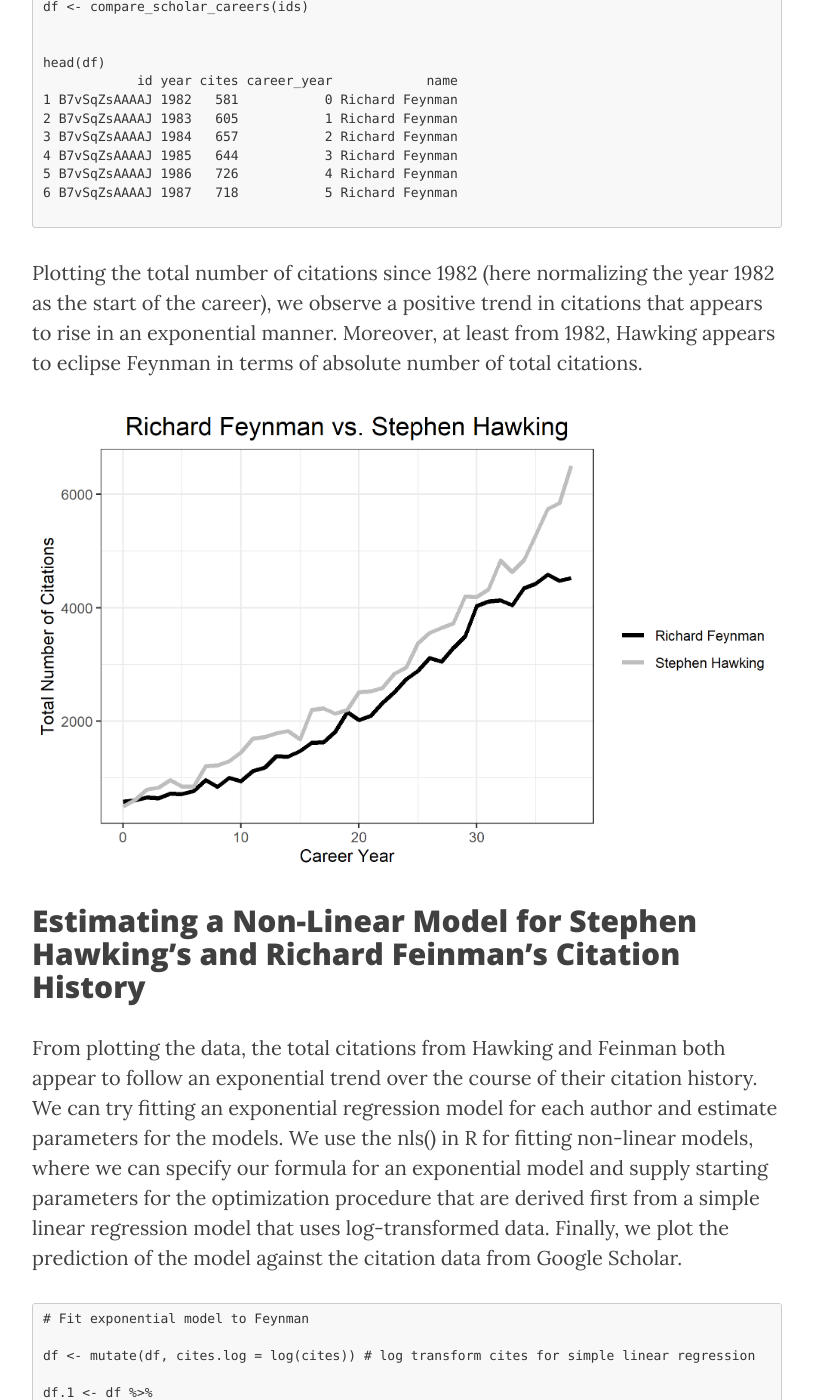
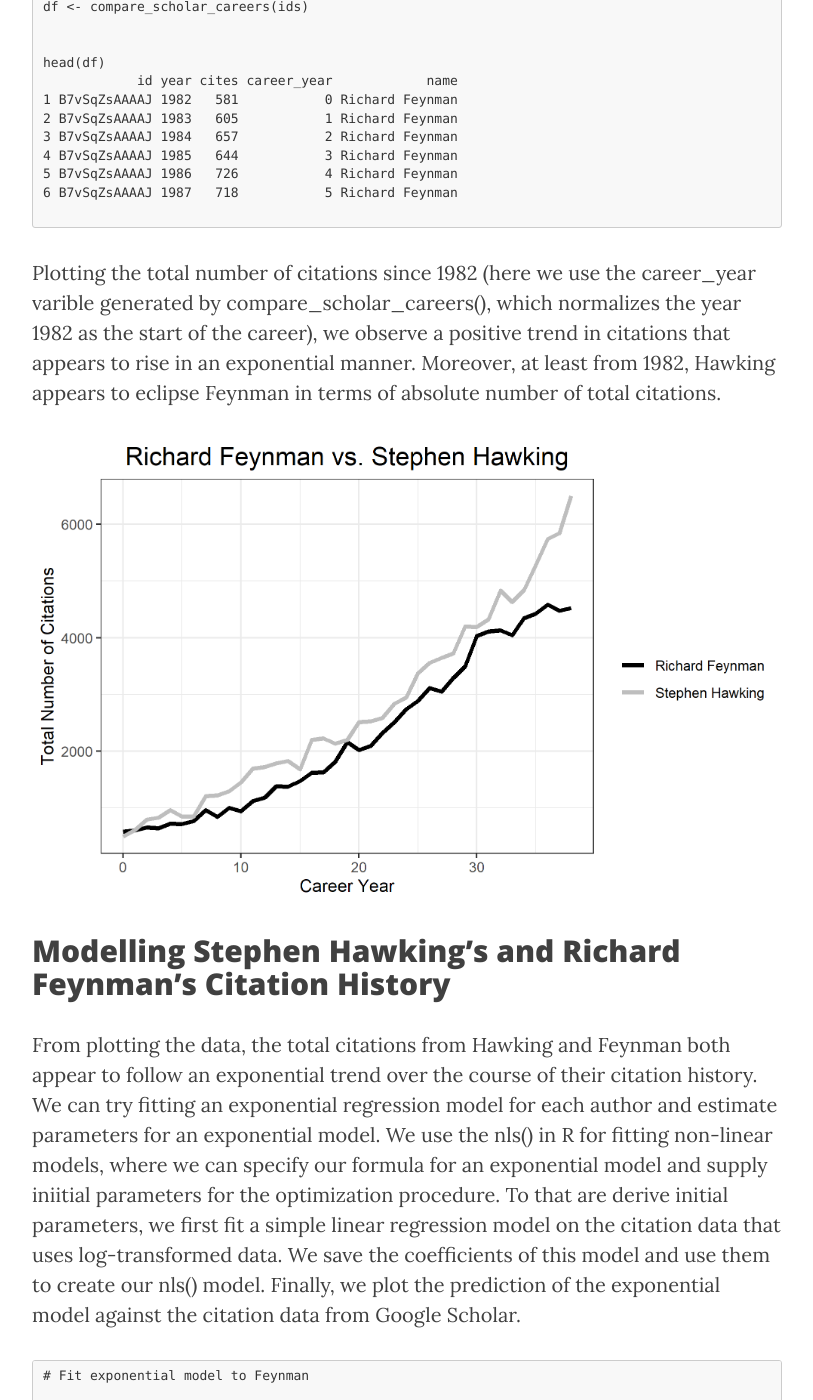
Before and after one commit to ptichko/ptichko.github.io, a Jekyll site: the page built from _posts/2021-05-19-Exploring-Google-Scholar-Citations.md, in a window 1280 px wide and 1400 px high, scrolled down 1290 px. Shown: the whole window, without its empty margins (233-1046 px from the left). Built offline with Jekyll 4.4.1, drawn with Linux system fonts in a browser that asks for light colours; nearby versions of some CDN libraries.

Commit message:
Update 2021-05-19-Exploring-Google-Scholar-Citations.md

````diff
--- a/_posts/2021-05-19-Exploring-Google-Scholar-Citations.md
+++ b/_posts/2021-05-19-Exploring-Google-Scholar-Citations.md
@@ -31,16 +31,16 @@ head(df)
 6 B7vSqZsAAAAJ 1987   718           5 Richard Feynman
 
 ```
-Plotting the total number of citations since 1982 (here normalizing the year 1982 as the start of the career), we observe a positive trend in citations that appears to rise in an exponential manner. Moreover, at least from 1982, Hawking appears to eclipse Feynman in terms of absolute number of total citations.
+Plotting the total number of citations since 1982 (here we use the career_year varible generated by compare_scholar_careers(), which normalizes the year 1982 as the start of the career), we observe a positive trend in citations that appears to rise in an exponential manner. Moreover, at least from 1982, Hawking appears to eclipse Feynman in terms of absolute number of total citations.
 
 <p align="center">
   <img src="/img/feynmanhawking.png"/>
 </p>
 
 
-## Estimating a Non-Linear Model for Stephen Hawking's and Richard Feinman's Citation History
+## Modelling Stephen Hawking's and Richard Feynman's Citation History
 
-From plotting the data, the total citations from Hawking and Feinman both appear to follow an exponential trend over the course of their citation history. We can try fitting an exponential regression model for each author and estimate parameters for the models. We use the nls() in R for fitting non-linear models, where we can specify our formula for an exponential model and supply starting parameters for the optimization procedure that are derived first from a simple linear regression model that uses log-transformed data. Finally, we plot the prediction of the model against the citation data from Google Scholar.
+From plotting the data, the total citations from Hawking and Feynman both appear to follow an exponential trend over the course of their citation history. We can try fitting an exponential regression model for each author and estimate parameters for an exponential model. We use the nls() in R for fitting non-linear models, where we can specify our formula for an exponential model and supply iniitial parameters for the optimization procedure. To that are derive initial parameters, we first fit a simple linear regression model on the citation data that uses log-transformed data. We save the coefficients of this model and use them to create our nls() model. Finally, we plot the prediction of the exponential model against the citation data from Google Scholar.
 
 ```
 # Fit exponential model to Feynman
````
